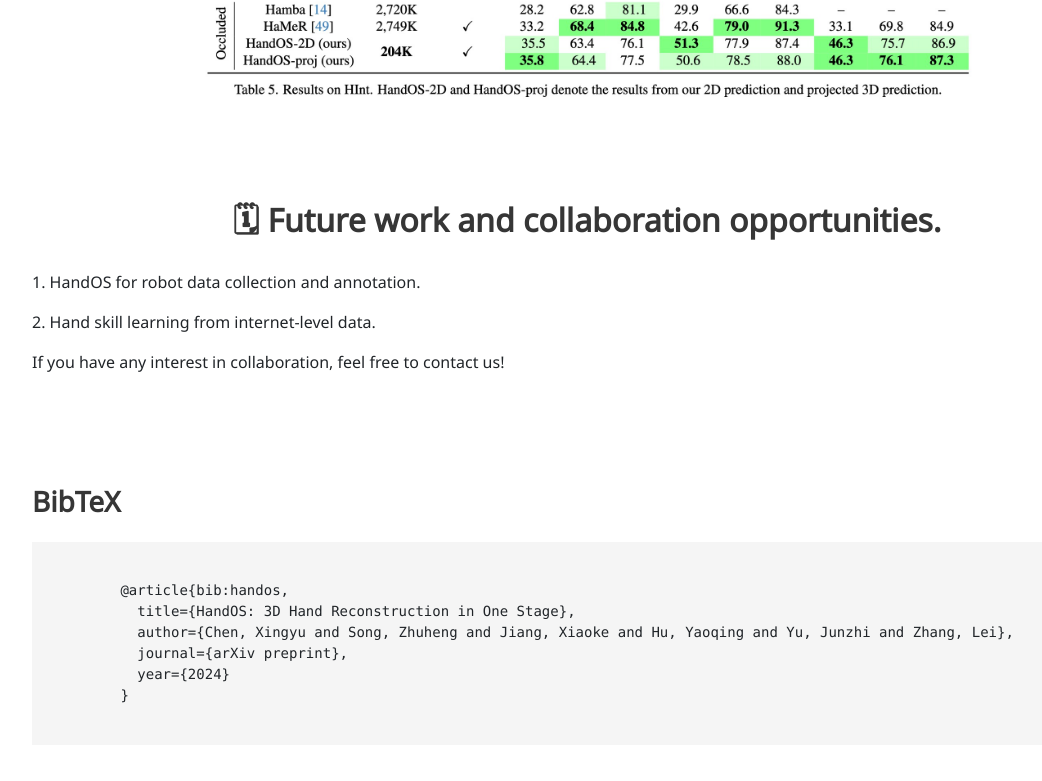
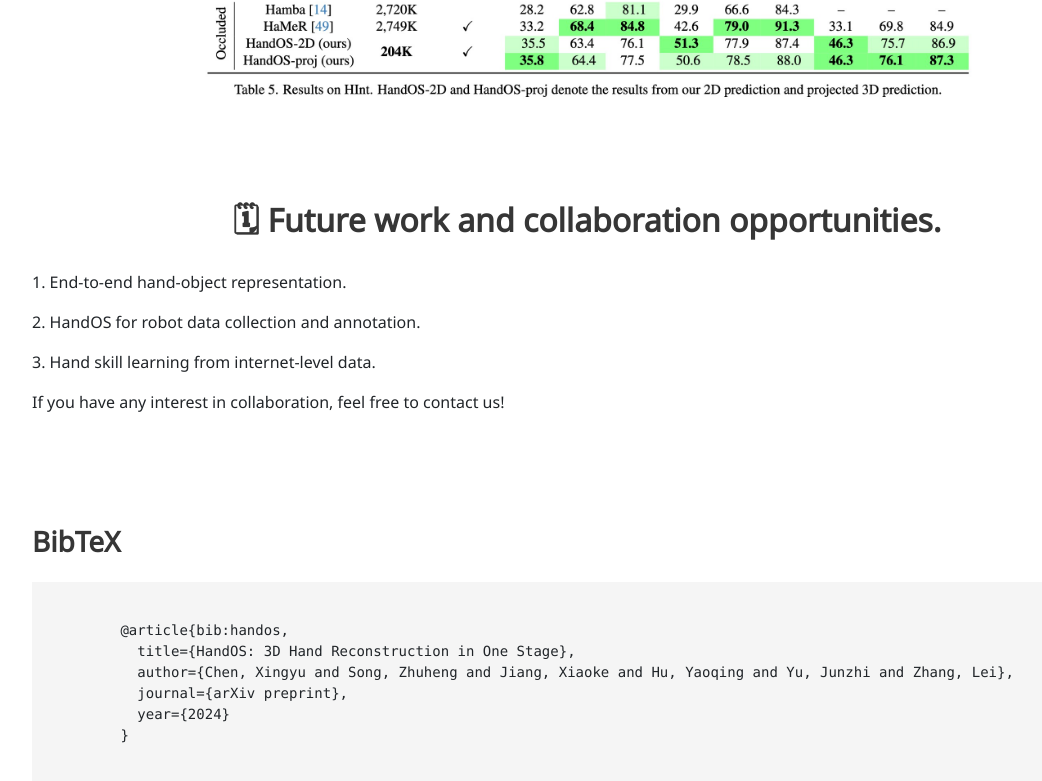
Before and after one commit to IDEA-Research/HandOSweb, a plain HTML site: page index.html in a window 1280 px wide. Shown: the part 3223-4004 px from the top of the page, without its empty margins (53-1095 px from the left). Drawn offline with nearby package versions, Linux system fonts and the light colour scheme; a script that the page names is missing; some icons are missing; a web font is replaced by a local one.

Commit message:
update collaboration opportunities

```diff
--- a/index.html
+++ b/index.html
@@ -347,10 +347,13 @@ src="https://cdn.jsdelivr.net/npm/mathjax@3/es5/tex-mml-chtml.js">
     <div class="column is-full-width">
       <div class="content has-text-justified">
         <p>
-          1. HandOS for robot data collection and annotation.
+          1. End-to-end hand-object representation.
         </p>
         <p>
-          2. Hand skill learning from internet-level data.
+          2. HandOS for robot data collection and annotation.
+        </p>
+        <p>
+          3. Hand skill learning from internet-level data.
         </p>
         <p>
           If you have any interest in collaboration, feel free to contact us!
```
